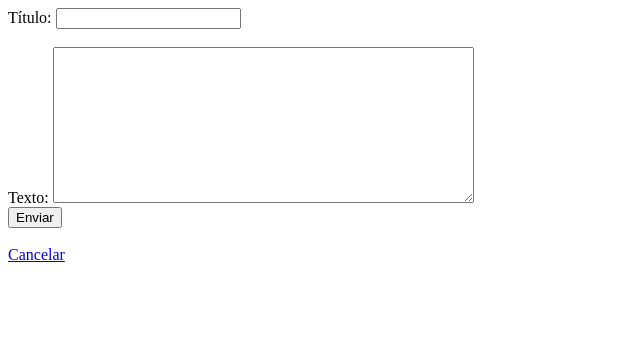
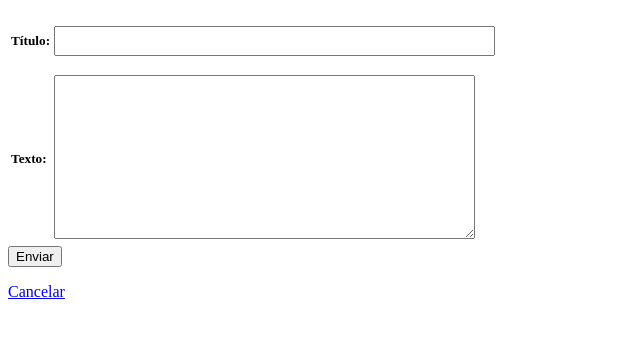
Before and after one commit to Eduardo-P/Trabajo_Final_pweb1, a plain HTML site: page wiki/new.html in a window 1280 px wide. Shown: the whole page, without its empty margins (0-640 px from the left). Drawn offline with Linux system fonts and the light colour scheme.

Commit message:
Agregando html y mejorando traductor de Markdown a html

```diff
--- a/wiki/new.html
+++ b/wiki/new.html
@@ -1,20 +1,27 @@
 <!DOCTYPE html>
-<html lang="es">
+<html>
     <head>
-        <meta charset="UTF-8">
+        <meta>
         <title>New Web</title>
     </head>
     <body>
         <form method="get" action="cgi-bin/new.pl">
-            <label for="titulo">Título:</label>
-            <input type="text" name="title" id="titulo">
-            <br><br>
-            <label for="cont">Texto:</label>
-            <textarea id="cont" name="text" rows="10" cols="50"></textarea>
-            <br>
+            <table>
+				<tr>
+					<td> <h5><label for="titulo">T&iacute;tulo:</label></h5> </td>
+					<td>
+						<input type="text" name="title" id="titulo" value="" size="52" style="padding-bottom: 10px"/>
+					</td>
+				</tr>
+				<tr>
+					<td> <h5><label for="cont">Texto:</label></h5> </td>
+					<td>
+						<textarea id="cont" name="text" value="" size="90" rows="10" cols="50" style="padding-bottom: 10px"></textarea>
+					</td>
+				</tr>
+			</table>
             <input type="submit" value="Enviar">
         </form>
-        <br>
-        <a href="cgi-bin/list.pl">Cancelar</a>
+        <p> <a href="cgi-bin/list.pl"> Cancelar </a> </p>
     </body>
 </html>
```
Also changed, not shown: wiki/index.html (added, +28 -0 lines), 1 other file.
